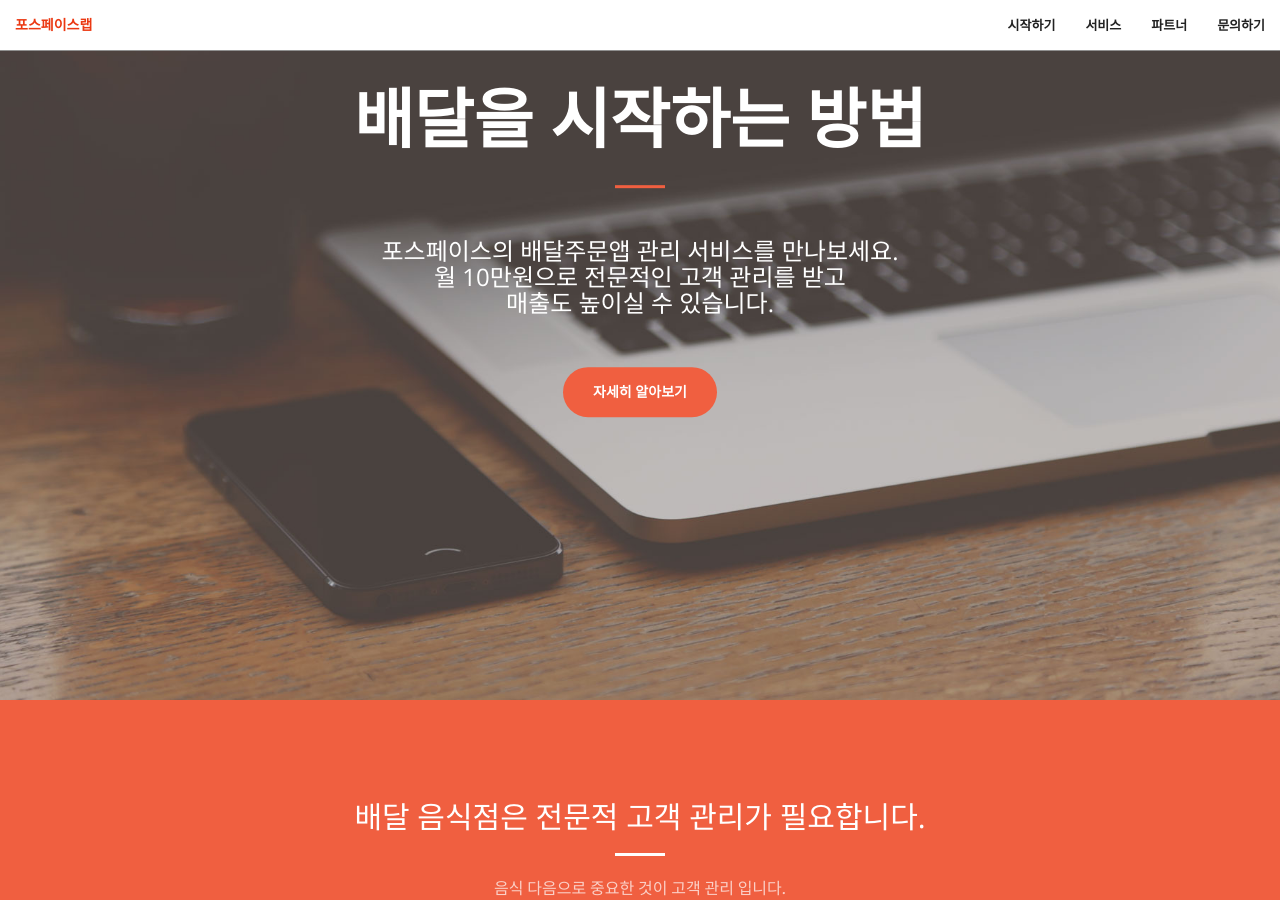
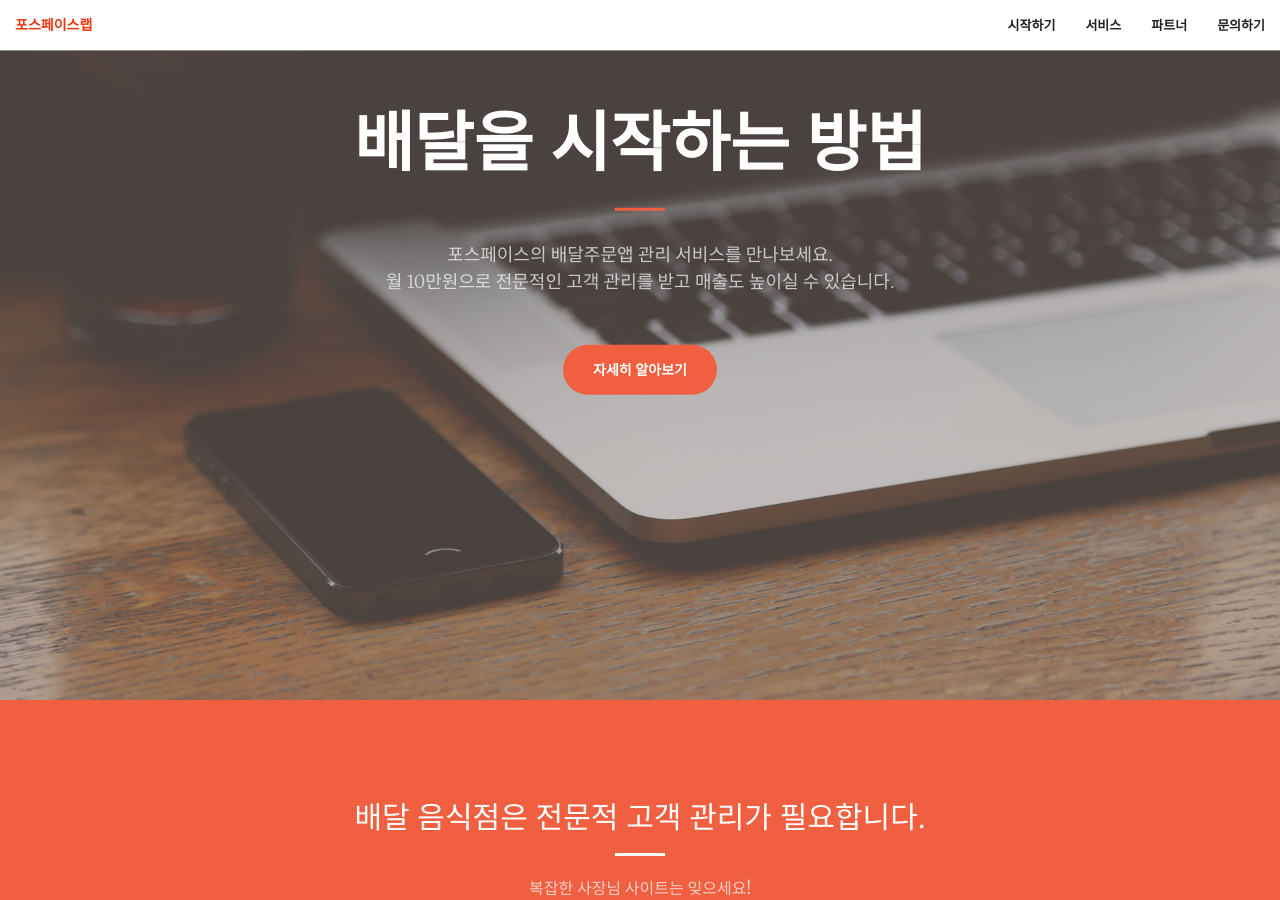
Before and after one commit to forspacedev/forspacedev.github.io, a Jekyll site: the page built from index.html, in a window 1280 px wide and 900 px high, scrolled down 200 px. Built offline with Jekyll 4.4.1, drawn with Linux system fonts in a browser that asks for light colours; some of the changed text lies outside the part shown.

Commit message:
edit description

```diff
--- a/_includes/call-to-action.html
+++ b/_includes/call-to-action.html
@@ -4,8 +4,8 @@
             <div class="col-lg-8 col-lg-offset-2 text-center">
                 <h2 class="section-heading">배달 음식점은 전문적 고객 관리가 필요합니다.</h2>
                 <hr class="light">
-                <p class="text-faded">음식 다음으로 중요한 것이 고객 관리 입니다. <br />포스페이스의 전문 리뷰 관리 서비스는 배달주문 서비스의 리뷰를 통합 관리하고, 고객 만족도를 최상으로 유지시켜 드립니다.</p>
-                <p class="text-faded">포스페이스</p>
+                <p class="text-faded">복잡한 사장님 사이트는 잊으세요!<br />포스페이스의 전문 리뷰 관리 서비스는 배달주문앱 리뷰를 통합 관리하여 전문적인 고객 응대를 통해 매장의 만족도를 높여 드립니다.</p>
+                <p class="text-faded">사장님은 핵심 서비스에 집중하시고, 고객 관리는 포스페이스에 맡겨주세요.</p>
                 <a href="kakaoplus://plusfriend/home/@%ED%8F%AC%EC%8A%A4%ED%8E%98%EC%9D%B4%EC%8A%A4_%ED%8F%AC%EB%B0%B0%EB%8B%AC" class="btn btn-default btn-xl">카카오톡으로 지금 가입하기</a>
             </div>
         </div>
--- a/_includes/header.html
+++ b/_includes/header.html
@@ -3,7 +3,7 @@
         <div class="header-content-inner">
             <h1>배달을 시작하는 방법</h1>
             <hr>
-            <p><h3>포스페이스의 배달주문앱 관리 서비스를 만나보세요.<br /> 월 10만원으로 전문적인 고객 관리를 받고<br /> 매출도 높이실 수 있습니다.</h3></p>
+            <p>포스페이스의 배달주문앱 관리 서비스를 만나보세요.<br /> 월 10만원으로 전문적인 고객 관리를 받고 매출도 높이실 수 있습니다.</p>
             <a href="#about" class="btn btn-primary btn-xl page-scroll">자세히 알아보기</a>
         </div>
     </div>
```
